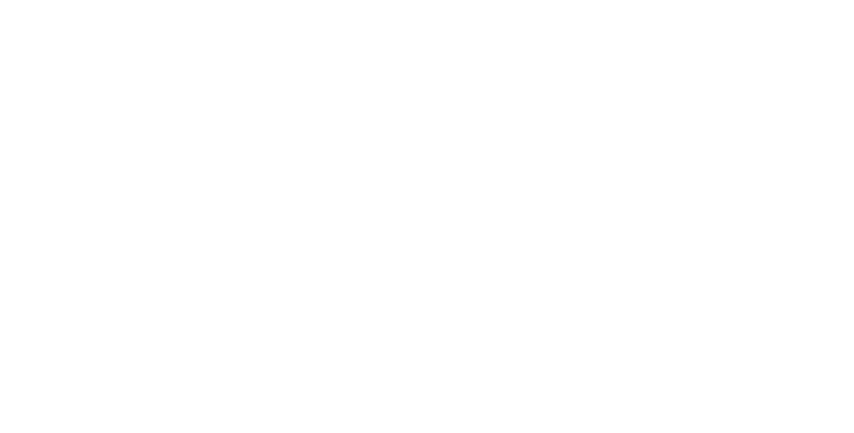
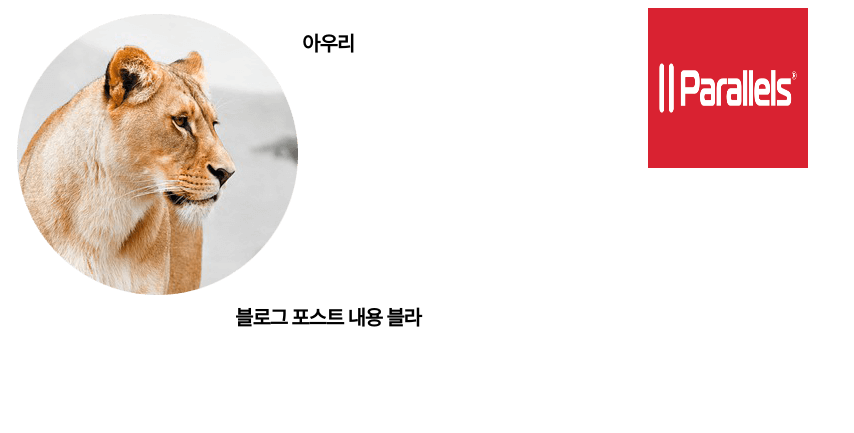
Before and after one commit to Taekgil99/Practice-htmlcss, a plain HTML site: page blog-thumbnail.html in a window 1280 px wide. Shown: the whole page, without its empty margins (0-854 px from the left). Drawn offline with Linux system fonts and the light colour scheme.

Commit message:
add porofile img

```diff
--- a/blog-thumbnail.css
+++ b/blog-thumbnail.css
@@ -0,0 +1,48 @@
+.container {
+    width: 800px;
+}
+
+.main {
+    width: 80%;
+    height: 160px;
+    font-size : 20px;
+    font-family : 'gulim';
+    color : black;
+    letter-spacing : -1px;
+    text-align : center;
+    font-weight : 600;
+    float: left;
+}
+
+.profile {
+    height: 20%;
+    float: top;
+}
+
+.profile-img {
+    display : block;
+    margin-left : auto;
+    margin-right : auto;
+    float: left;
+    height: auto;
+    width: auto;
+}
+
+.text {
+    height: 80%;
+    float: top;
+    clear: both;
+}
+.thumbnail {
+    width: 20%;
+    height: 160px;
+    float: left;
+}
+
+.thumbnail-img {
+    display : block;
+    margin-left : auto;
+    margin-right : auto;
+    width : 100%;
+    height: 100%;
+}
--- a/blog-thumbnail.html
+++ b/blog-thumbnail.html
@@ -12,10 +12,18 @@
 <body>
     <div class="container">
         <div class="main">
-            <div class="pofile"></div>
-            <div class="text"></div>
+            <div class="profile">
+                <div><img src="lion.png" class="profile-img"></div>
+                <p style="float: left;"> 아우리 </p>
+            </div>
+            <div class="text">
+                <p>블로그 포스트 내용 블라</p>
+
+            </div>
         </div>
-        <div class="thumbnail"></div>
+        <div class="thumbnail">
+            <img src="parallels.png" class="thumbnail-img">
+        </div>
     </div>
 </body>
 
```
Also changed, not shown: parallels.png (added).
